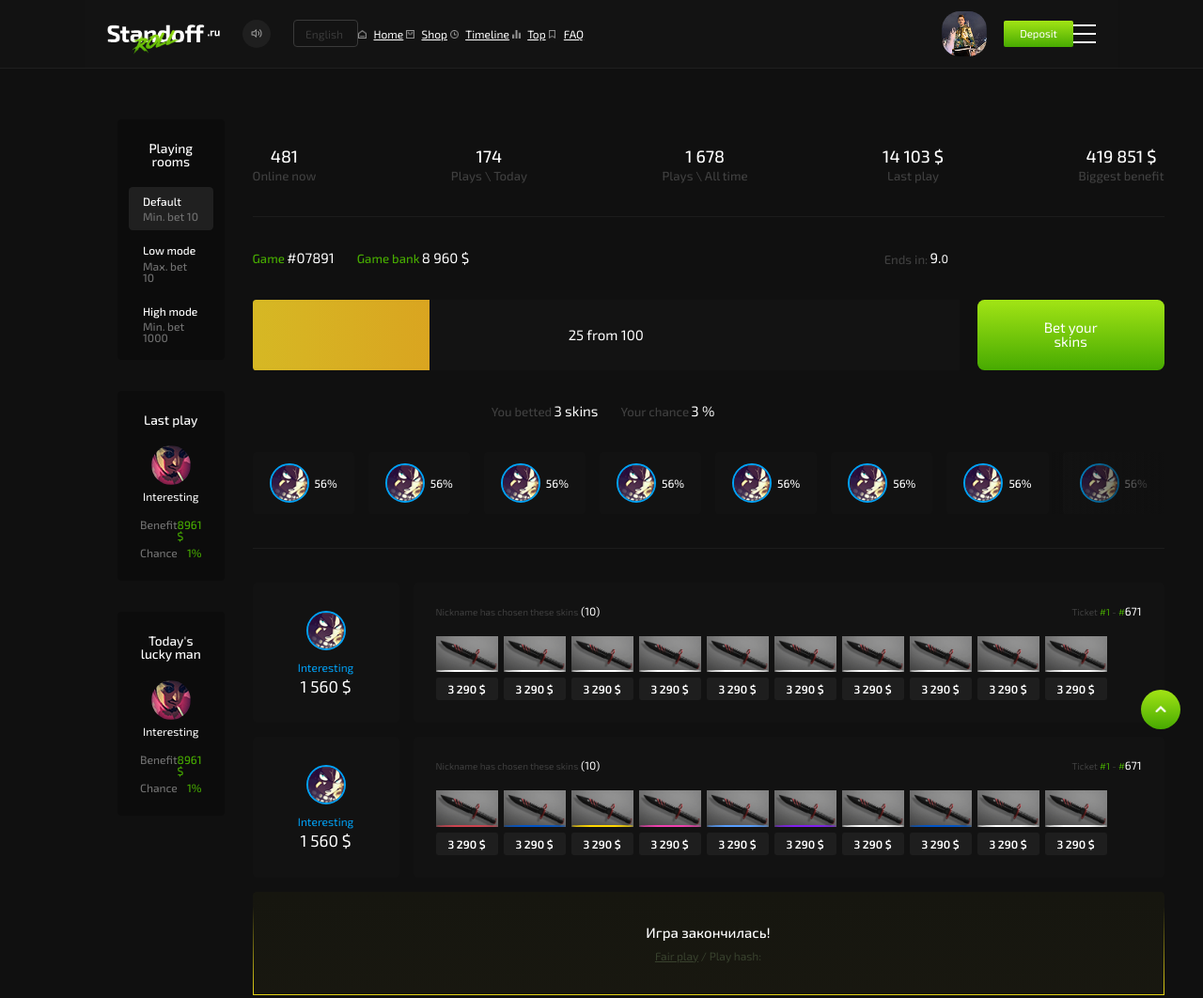
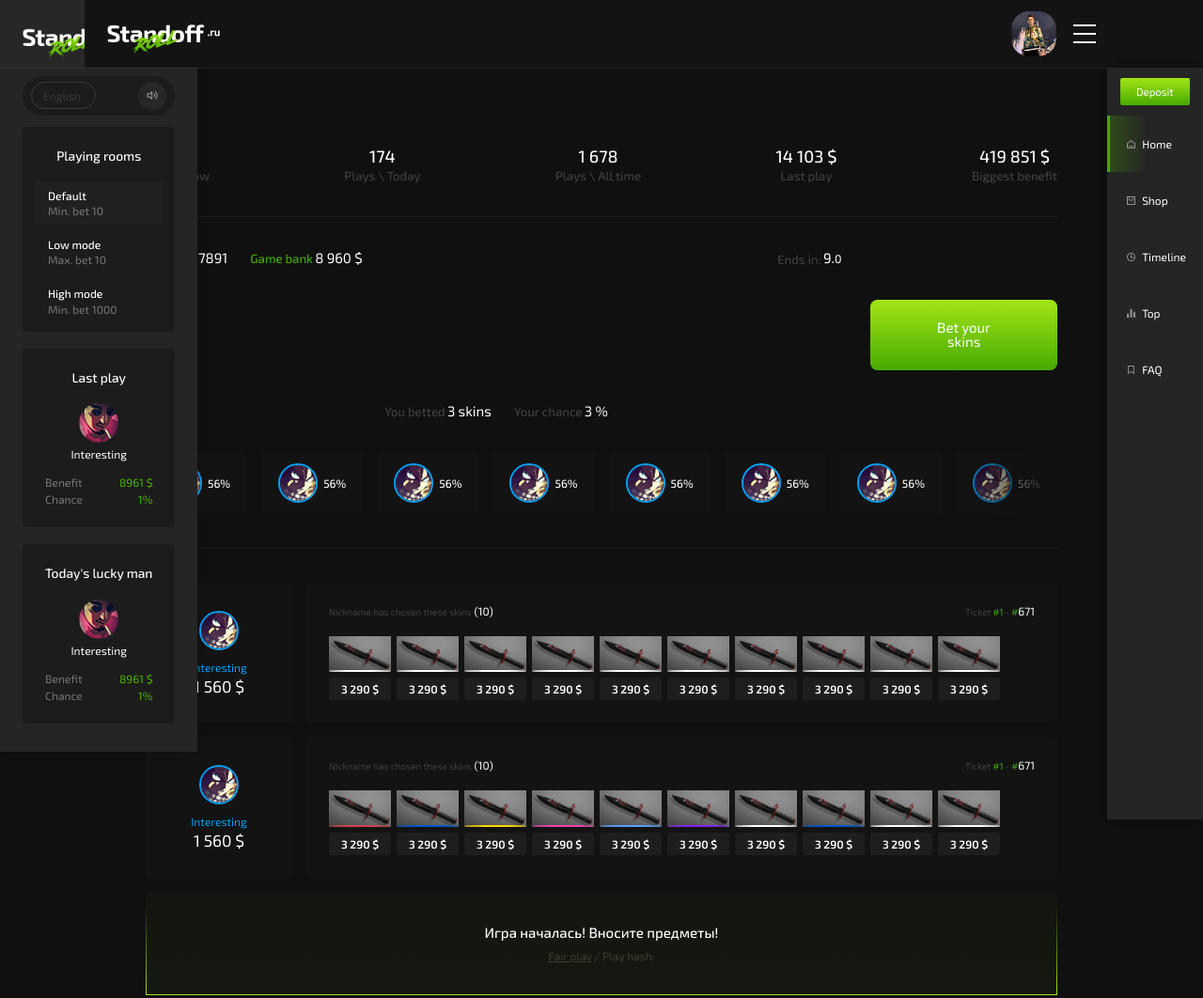
Before and after one commit to FrameMuse/StandoffRoll, a plain HTML site: page index.html in a window 1280 px wide. Shown: the top 1062 px of the page at 94% size. Drawn offline with nearby package versions, Linux system fonts and the light colour scheme; a script that the page names is missing.

Commit message:
Update index.html

```diff
--- a/index.html
+++ b/index.html
@@ -14,50 +14,21 @@
 
 </head>
 <body>
-    <header>
-        <div class="topbar">
-            <div class="topbar__tools">
-                <img src="assets/img/logo.png" class="topbar__logo">
+    <div class="mobile-sidebar mobile-sidebar--show">
+        <img src="assets/img/logo.png" class="topbar__logo topbar__logo--mobile">
+        <div class="topbar__tools topbar__tools--mobile">
+            <div class="dropdown-menu button">
+                <div class="dropdown-menu__current">English</div>
+                <div class="dropdown-menu__menu">
+                    <div class="dropdown-menu__unit button">English</div>
+                    <div class="dropdown-menu__unit button">Russian</div>
+                </div>
+            </div>
             <div class="topbar__volume">
                 <span class="built-icon__volume"></span>
-                </div>
-                <div class="dropdown-menu">
-                    <div class="dropdown-menu__current button">English</div>
-                    <div class="dropdown-menu__menu">
-                        <div class="dropdown-menu__unit">English</div>
-                        <div class="dropdown-menu__unit">Russian</div>
+                <span class="built-icon__volume--stick-across"></span>
             </div>
         </div>
-            </div>
-            <nav class="topbar-menu">
-                <a href="#" class="topbar-menu__item topbar-menu__item--selected"><span class="built-icon__house"></span>Home</a>
-                <a href="#" class="topbar-menu__item"><span class="built-icon__bag"></span>Shop</a>
-                <a href="#" class="topbar-menu__item"><span class="built-icon__time-line"></span>Timeline</a>
-                <a href="#" class="topbar-menu__item"><span class="built-icon__chart"></span>Top</a>
-                <a href="#" class="topbar-menu__item"><span class="built-icon__bookmark"></span>FAQ</a>
-            </nav>
-            <div class="topbar-profile">
-                <img src="assets/img/avatar.png" class="topbar-profile__avatar">
-                <div class="topbar-profile__info">
-                    <div class="topbar-profile__username">Geory</div>
-                    <div class="topbar-profile__balance">
-                        <span class="topbar-profile__coloured">Баланс:</span>
-                        <span>1.0 P</span>
-                    </div>
-                </div>
-                <div class="topbar-profile__deposit button1">Deposit</div>
-            </div>
-            <div class="mobile-menu">
-                <span class="built-icon__mobile-menu mobile-menu__trigger"></span>
-                <div class="mobile-menu__main"></div>
-            </div>
-        </div>
-    </header>
-    <mobile>
-
-    </mobile>
-    <main>
-        <div class="sidebar">
         <div class="sidebar__part">
             <div class="sidebar__title">Playing rooms</div>
             <nav class="sidebar__menu">
@@ -114,6 +85,34 @@
             </div>
         </div>
     </div>
+    <header>
+        <div class="topbar">
+            <img src="assets/img/logo.png" class="topbar__logo">
+            <div class="topbar-profile">
+                <img src="assets/img/avatar.png" class="topbar-profile__avatar">
+                <div class="topbar-profile__info">
+                    <div class="topbar-profile__username">Geory</div>
+                    <div class="topbar-profile__balance">
+                        <span class="topbar-profile__coloured">Баланс:</span>
+                        <span>1.0 P</span>
+                    </div>
+                </div>
+            </div>
+            <div class="mobile-menu">
+                <span class="mobile-menu__trigger built-icon__mobile-menu"></span>
+                <nav class="mobile-menu__main mobile-menu__main--show">
+                    <div class="topbar-profile__deposit topbar-profile__deposit--mobile button1" onclick="popup('top_up')">
+                        Deposit</div>
+                    <a href="#" class="menu__item menu__item--selected"><span class="built-icon__house"></span>Home</a>
+                    <a href="#" class="menu__item"><span class="built-icon__bag"></span>Shop</a>
+                    <a href="#" class="menu__item"><span class="built-icon__time-line"></span>Timeline</a>
+                    <a href="#" class="menu__item"><span class="built-icon__chart"></span>Top</a>
+                    <a href="#" class="menu__item"><span class="built-icon__bookmark"></span>FAQ</a>
+                </nav>
+            </div>
+        </div>
+    </header>
+    <main>
         <div class="stdf2-page">
             <div class="stdf2-stats">
                 <div class="stdf2-stats__one">
@@ -532,10 +531,7 @@
     <footer>
         <!--Scripts-->
         <script src="https://ajax.googleapis.com/ajax/libs/jquery/3.4.1/jquery.min.js"></script>
-        <script src="assets/js/jquery.scrollTo.min.js"></script>
-        <script src="assets/js/scripts.js"></script>
-        <script src="assets/js/jquery.bez.js"></script>
-        <script src="assets/js/roullete.js"></script>
+        <script src="http://hammerjs.github.io/dist/hammer.min.js"></script>
         <script src="assets/js/game.js"></script>
         <script>
             const stdf2_game_progress = new game_progress(".stdf2-game-progress", {
@@ -552,17 +548,15 @@
             });
 
             // Обновлять прогресс таким образом
-            stdf2_game_progress.progress = 24;
+            stdf2_game_progress.progress = 10;
             // Так же, если надо, можно поменять max
-            stdf2_game_progress.max = 100; // Ошибка т.к. max не может быть меньше прогресса
+            stdf2_game_progress.max = 9; // Ошибка т.к. max не может быть меньше прогресса
 
                 // После всех остальных дел нужно применить изменения, в настройках есть возможно включить постоянное обновление
                 //stdf2_game_progress.update();
         </script>
-        <script>
-            stdf2_game_progress.max = 100;
-            stdf2_game_progress.progress = 25;
-        </script>
+        <script src="assets/js/scripts.js?5"></script>
+        <script src="assets/js/market.js"></script>
         <script src="assets/js/popup.js"></script>
     </footer>
 </body>
```
Lines whose indentation alone changed are shown as unchanged.
